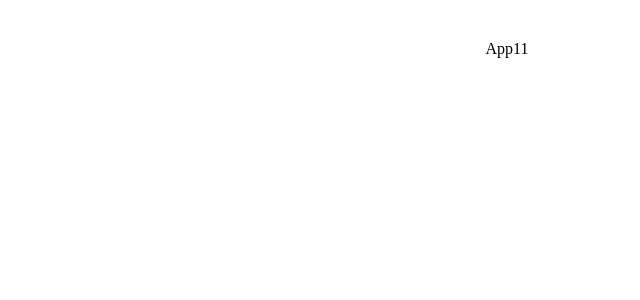
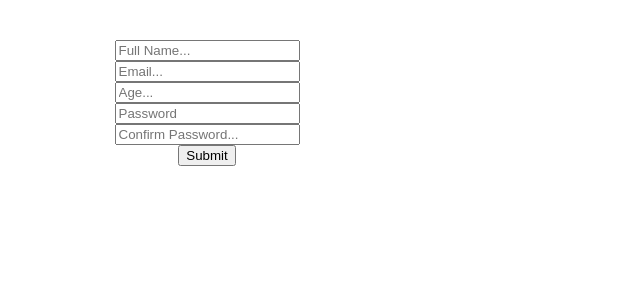
Before and after one commit to tla111/react-course-pedrotech, a React (Vite) app in the folder frontend/: page / in a window 1280 px wide. Shown: the top 300 px of the page, without its empty margins (133-773 px from the left). Built offline with nearby package versions, Linux system fonts and the light colour scheme.

Commit message:
form created

```diff
--- a/frontend/src/App11.jsx
+++ b/frontend/src/App11.jsx
@@ -1,10 +1,11 @@
 import React from 'react'
 import './App.css'
+import Form from './Components/Form'
 
 const App11 = () => {
     return (
         <div className="App">
-            App11
+            <Form />
         </div>
     )
 }
--- a/frontend/src/Components/Form.jsx
+++ b/frontend/src/Components/Form.jsx
@@ -2,7 +2,14 @@ import React from 'react'
 
 const Form = () => {
     return (
-        <div>Form</div>
+        <form style={{ display: "flex", flexDirection: "column", alignItems: "center", width: "50%" }}>
+            <input type="text" placeholder="Full Name..." />
+            <input type="text" placeholder="Email..." />
+            <input type="text" placeholder="Age..." />
+            <input type="password" placeholder="Password" />
+            <input type="password" placeholder="Confirm Password..." />
+            <input type="submit" />
+        </form>
     )
 }
 
```
